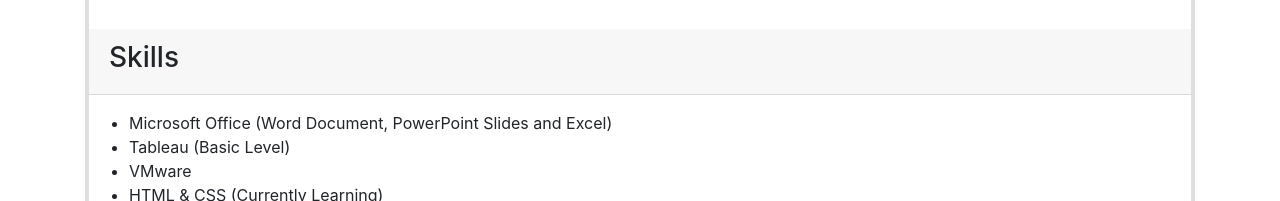
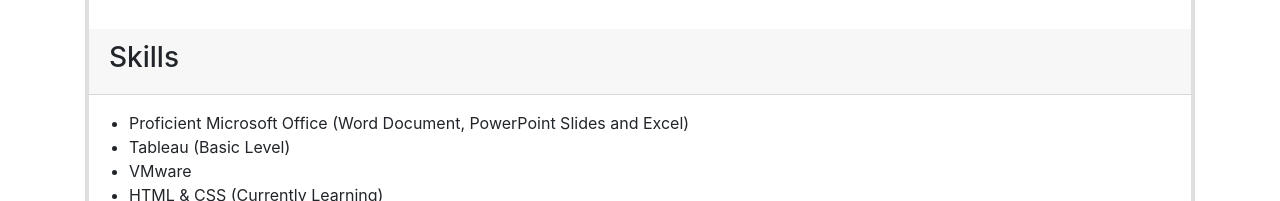
Before and after one commit to Txnz/Txnz.github.io, a plain HTML site: page index.html in a window 1280 px wide. Shown: the part 978-1179 px from the top of the page. Drawn offline with nearby package versions, Linux system fonts and the light colour scheme.

Commit message:
Update index.html

```diff
--- a/index.html
+++ b/index.html
@@ -78,7 +78,7 @@
                     <p>
                         <ul>
                             <li>
-                                Microsoft Office (Word Document, PowerPoint Slides and Excel)
+                                Proficient Microsoft Office (Word Document, PowerPoint Slides and Excel)
                             </li>
                             <li>
                                 Tableau (Basic Level)
```
